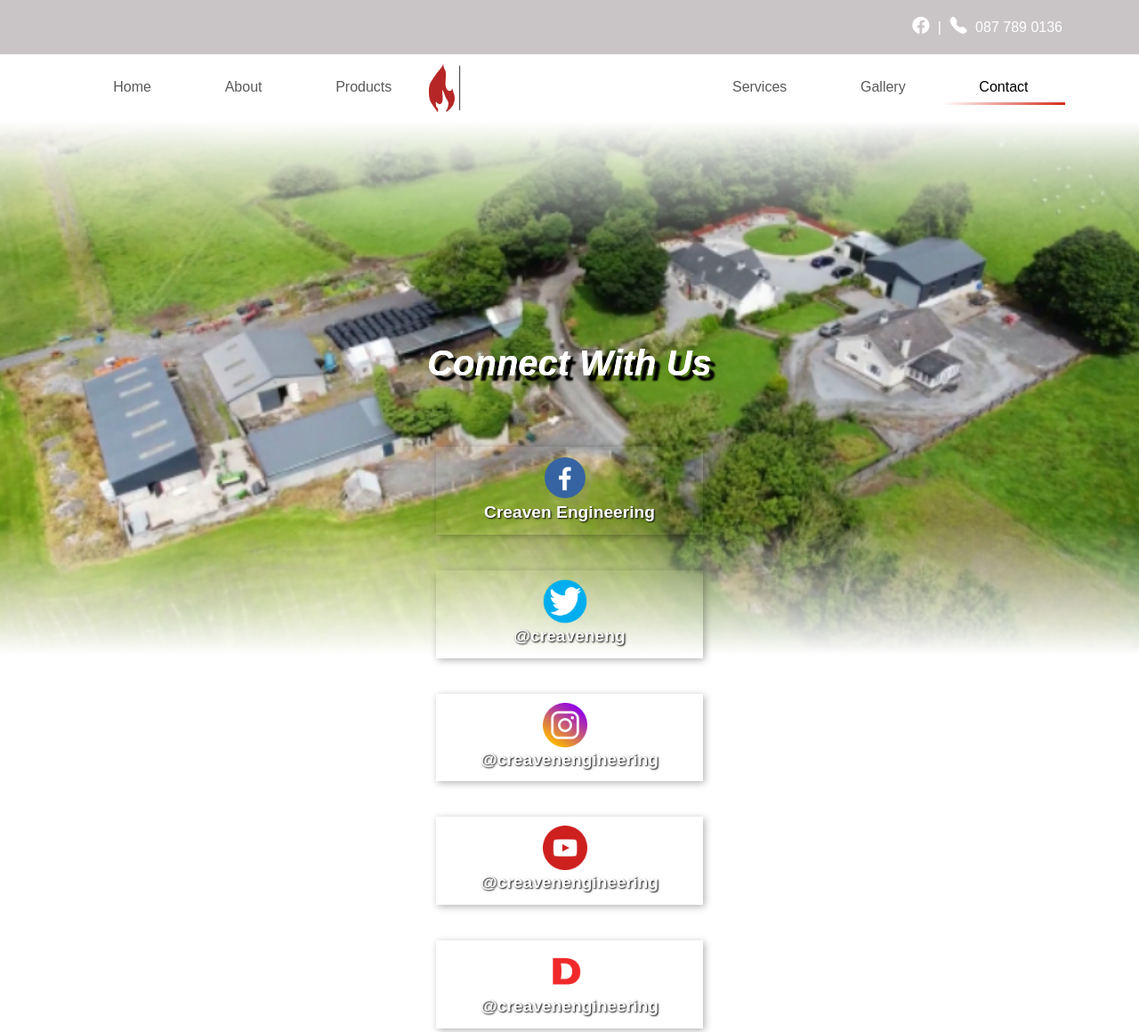
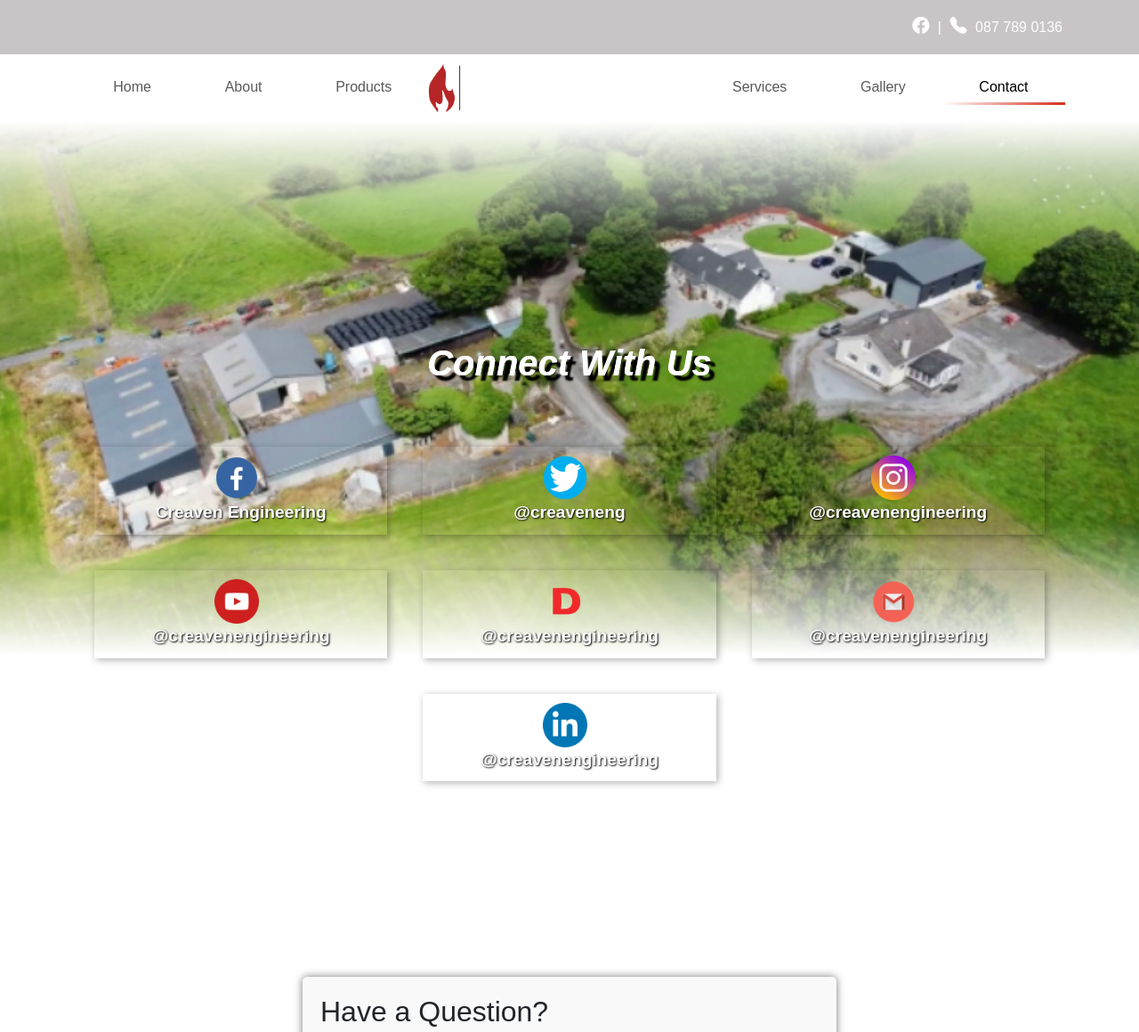
Before and after one commit to KLC222/Group-project, a plain HTML site: page links.html in a window 1280 px wide. Shown: the top 1160 px of the page at 89% size. Drawn offline with nearby package versions, Linux system fonts and the light colour scheme.

Commit message:
links cards positions changes

```diff
--- a/links.html
+++ b/links.html
@@ -114,36 +114,37 @@
     <span class="connectUs-text">Connect With Us</span>
     <span class="connectUs-shimmer">Connect With Us</span>
   </h1>
-
+  <div class="cards-wrapper">
    <div class="linkscardsm">
-      <img src="images/fbicon.png" alt="Facebook icon" >
-      <a class="username" href="https://www.facebook.com/creavenengineering/">Creaven Engineering</a>
+      <img src="images/fbicon.png" title="Faecbook" alt="Facebook icon" >
+      <a class="username" href="https://www.facebook.com/creavenengineering/" target="_blank">Creaven Engineering</a>
     </div>
     <div class="linkscardsm">
-      <img src="images/twticon.png" alt="Twitter icon">
-      <a class="username" href="https://twitter.com/creaveneng">@creaveneng</a>
+      <img src="images/twticon.png" title="Twitter" alt="Twitter icon">
+      <a class="username" href="https://twitter.com/creaveneng" target="_blank">@creaveneng</a>
     </div>
     <div class="linkscardsm">
-      <img src="images/instaicon.png" alt="Instagram icon">
-      <a class="username" href="https://www.instagram.com/creavenengineering/">@creavenengineering</a>
+      <img src="images/instaicon.png" title="Instagram" alt="Instagram icon">
+      <a class="username" href="https://www.instagram.com/creavenengineering/" target="_blank">@creavenengineering</a>
     </div>
     <div class="linkscardsm">
-      <img src="images/yticon.webp" alt="YouTube icon">
-      <a class="username" href="https://www.youtube.com/channel/creavenengineering">@creavenengineering</a>
+      <img src="images/yticon.webp" title="YouTube" alt="YouTube icon">
+      <a class="username" href="https://www.youtube.com/channel/creavenengineering" target="_blank">@creavenengineering</a>
     </div>
     <div class="linkscardsm">
-      <img src="images/ddicon.png" alt="DonDeal icon">
-      <a class="username" href="https://www.donedeal.ie/all?userId=4436596">@creavenengineering</a>
+      <img src="images/ddicon.png" title="DoneDeal "alt="DonDeal icon">
+      <a class="username" href="https://www.donedeal.ie/all?userId=4436596" target="_blank">@creavenengineering</a>
     </div>
     <div class="linkscardsm">
-      <img src="images/mailIcon.png" alt="Mail icon">
-      <a class="username" href="https://www.donedeal.ie/all?userId=4436596">@creavenengineering</a>
+      <img src="images/mailIcon.png" title="E-Mail" alt="Mail icon">
+      <a class="username" href="https://www.donedeal.ie/all?userId=4436596" target="_blank">@creavenengineering</a>
     </div>
     <div class="linkscardsm">
-      <img src="images/linkedinIcon.png" alt="LinkedIn icon">
-      <a class="username" href="https://www.donedeal.ie/all?userId=4436596">@creavenengineering</a>
+      <img src="images/linkedinIcon.png" title="LinkedIn" alt="LinkedIn icon">
+      <a class="username" href="https://www.donedeal.ie/all?userId=4436596" target="_blank">@creavenengineering</a>
     </div>
   <!-- Add more social media cards as needed -->
+</div>
 </div>
 </div>
 </div>
@@ -157,7 +158,7 @@
 
 
 <div class="formcontrollinks">
-<h2>Contact Us</h2>
+<h2>Have a Question?</h2>
 <form id="contact-form" method="post" action="">
   <div class="form-group">
     <label for="name">Name</label>
--- a/styles/myStyles.css
+++ b/styles/myStyles.css
@@ -1276,12 +1276,29 @@ body {
   }
 }
 
+.cards-wrapper {
+  display: flex;
+  flex-wrap: wrap;
+  justify-content: center;
+}
+
+.linkscardsm {
+  flex: 0 0 calc(33.333% - 40px);
+  margin: 0 20px 20px;
+  text-align: center;
+}
+
+@media screen and (max-width: 768px) {
+  .linkscardsm {
+    flex: 0 0 100%;
+    margin: 0 0 20px;
+  }
+}
+
 .social-media-cards {
   display: flex;
   flex-wrap: wrap;
   justify-content: center;
-  align-items: center;
-  flex-direction: column;
 }
 
 .linkscardsm {
```
